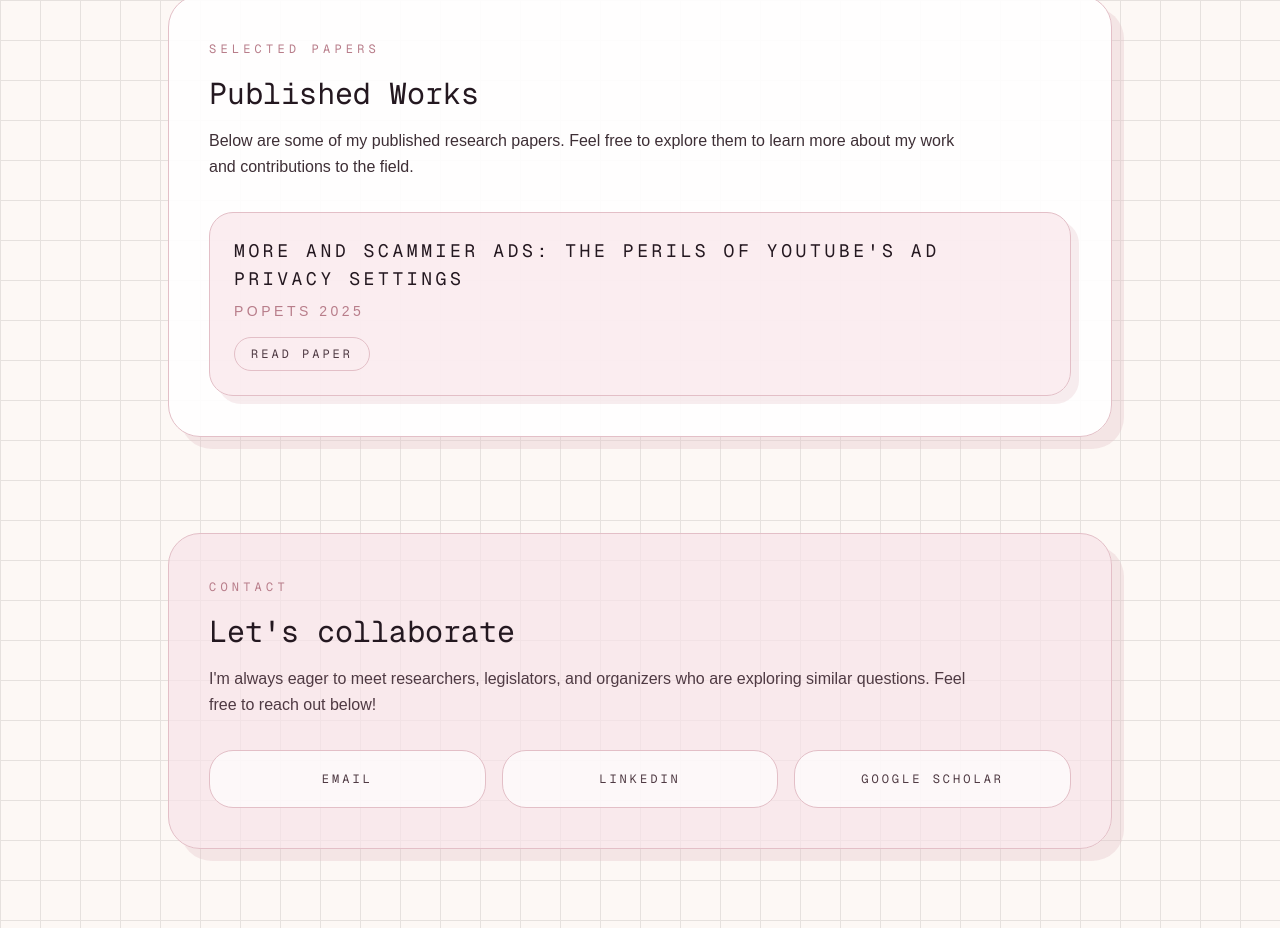
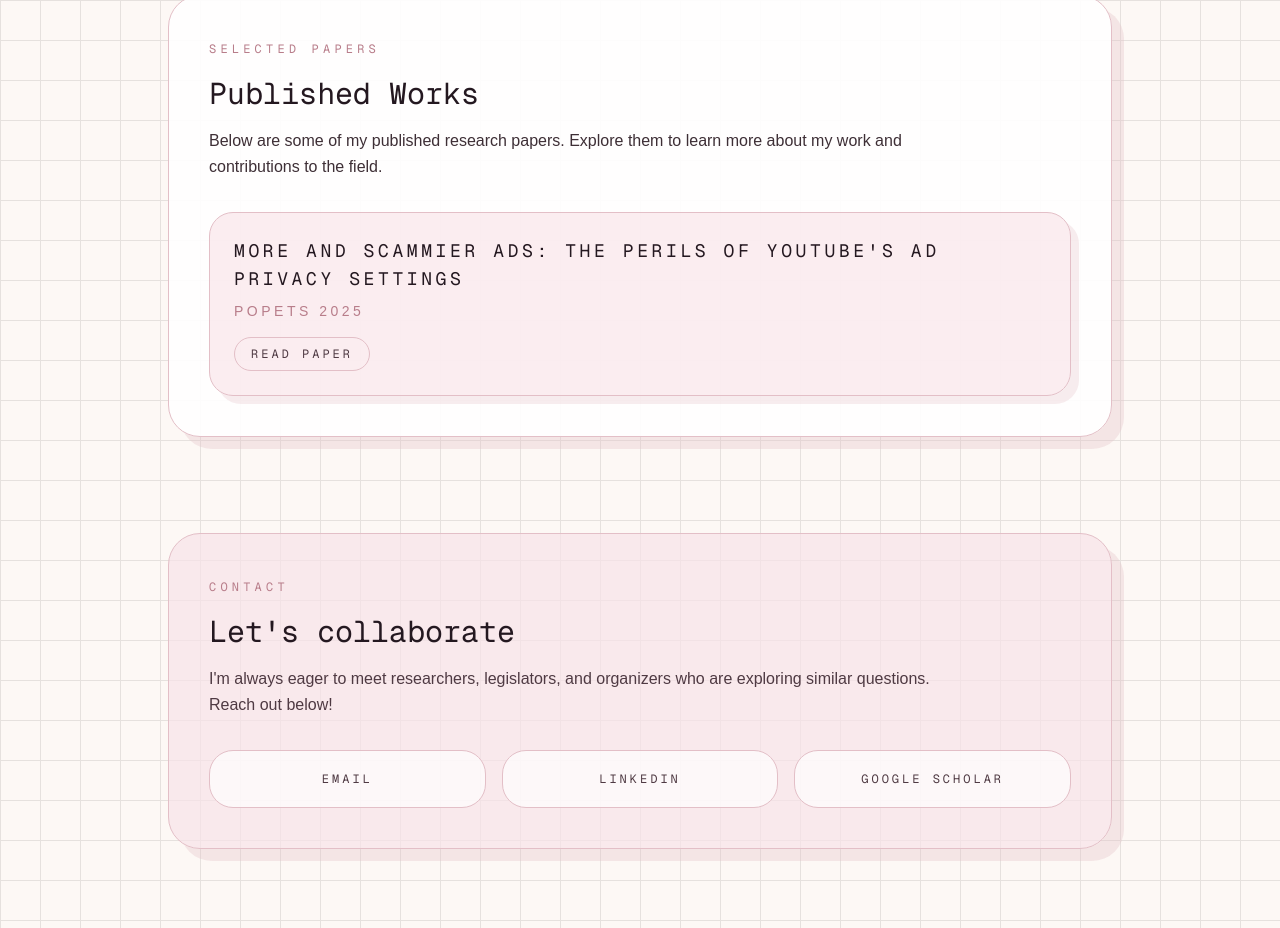
Before and after one commit to lexiekateb/resumev2, a Next.js app: page / in a window 1280 px wide. Shown: the part 2040-2968 px from the top of the page. Built offline with nearby package versions, Linux system fonts and the light colour scheme.

Commit message:
small text changes

```diff
--- a/src/app/page.tsx
+++ b/src/app/page.tsx
@@ -294,8 +294,7 @@ export default function Home() {
               Published Works
             </h2>
             <p className="mt-4 max-w-3xl text-base leading-relaxed text-[#3e2f36]">
-              Below are some of my published research papers. Feel free to
-              explore them to learn more about my work and contributions to the
+              Below are some of my published research papers. Explore them to learn more about my work and contributions to the
               field.
             </p>
             <ul className="mt-8 space-y-6">
@@ -335,7 +334,7 @@ export default function Home() {
             </h2>
             <p className="mt-4 max-w-3xl text-base leading-relaxed text-[#4f3a43]">
               I'm always eager to meet researchers, legislators, and organizers
-              who are exploring similar questions. Feel free to reach out below!
+              who are exploring similar questions. Reach out below!
             </p>
             <div className="mt-8 grid grid-cols-1 gap-4 sm:grid-cols-3">
               <a
```
